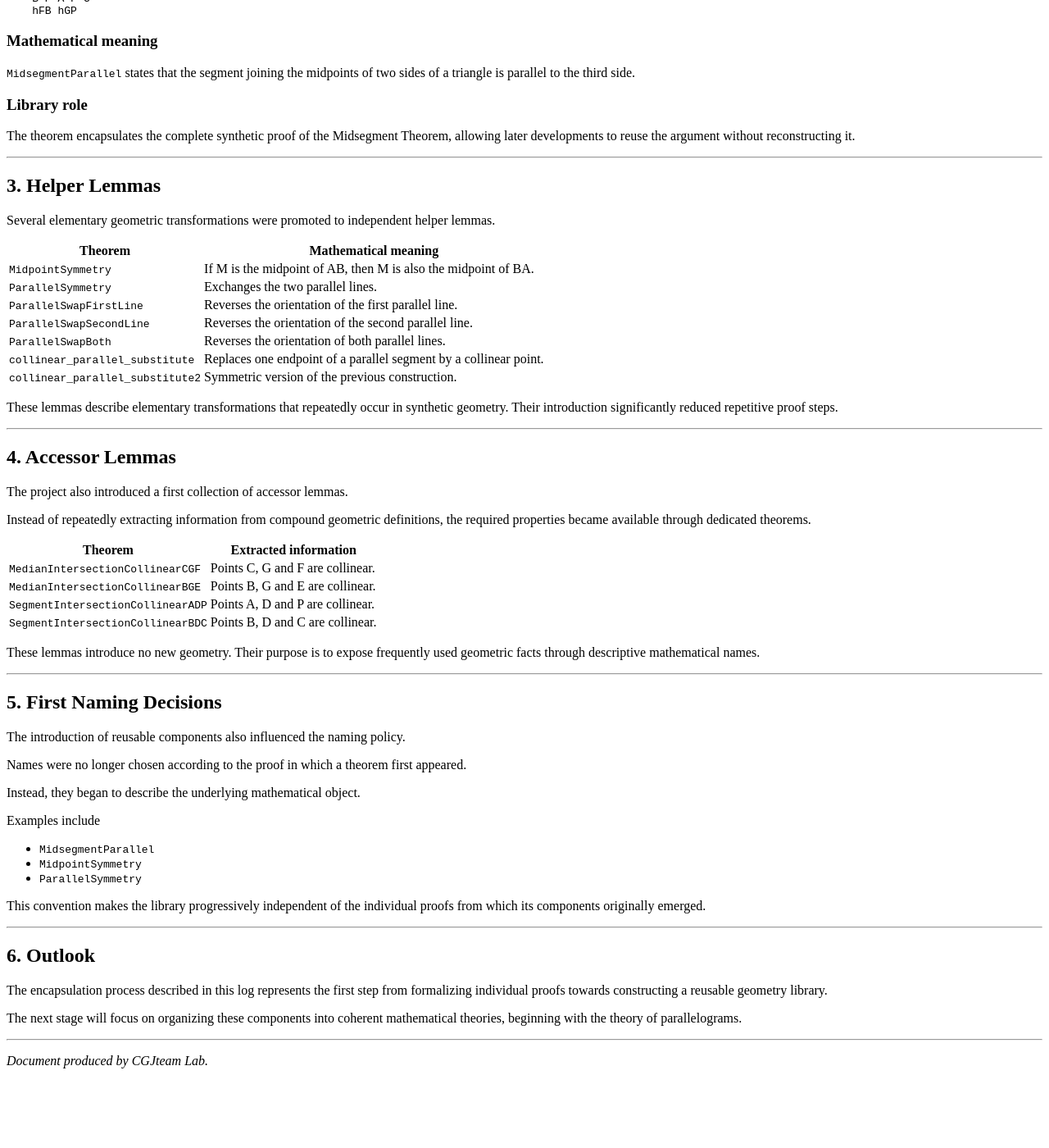
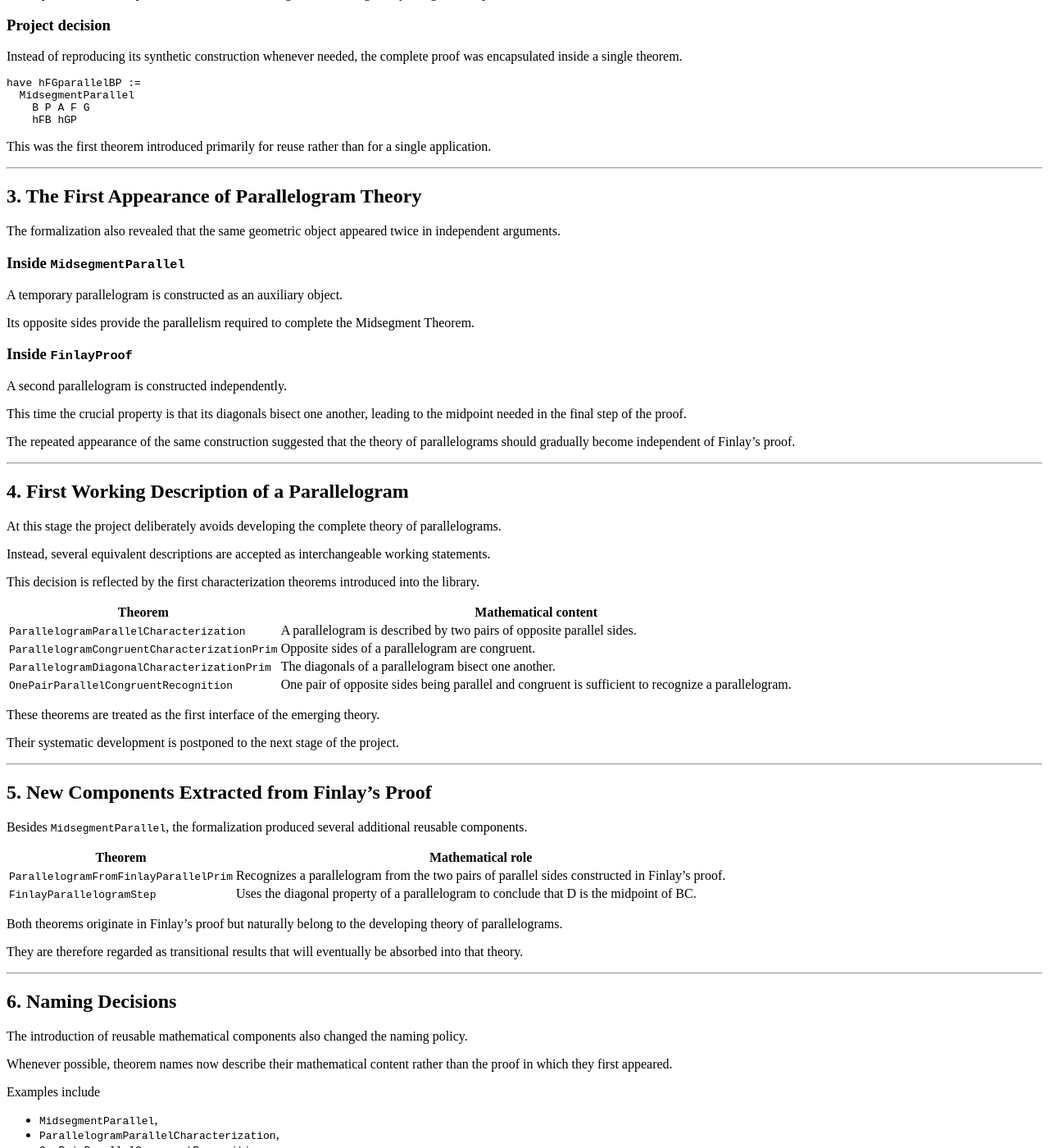
Before and after one commit to cgjteam/cgjteam.github.io, a Jekyll site: the page built from log-003.md, in a window 1280 px wide and 1400 px high, scrolled down 549 px. Shown: the whole window at 82% size. Built offline with Jekyll 4.4.1, drawn with Linux system fonts in a browser that asks for light colours; comment, search, counter and statistics services are not loaded; before the commit the page ends 1868 px from its top, so only the background shows below that; some of the changed text lies outside the part shown.

Commit message:
Update log-003.md

````diff
--- a/log-003.md
+++ b/log-003.md
@@ -3,31 +3,41 @@ layout: default
 title: "Log-003 — Encapsulating Synthetic Arguments"
 ---
 
-# Encapsulating Synthetic Arguments
+# Log-003 — Encapsulating Synthetic Arguments
 
-**How recurring geometric arguments became reusable components of the geometry library.**
+**How the first reusable mathematical components emerged during the formal verification of Finlay's proof.**
 
 **Date:** 2026-07-13
 **Project:** CGJteam Lab
-**Status:** Library Development
+**Status:** Mathematical Development
 
 ---
 
 ## 1. Overview
 
-The formal verification of Finlay's proof produced considerably more than a single verified theorem.
+The formal verification of Finlay's proof revealed that several parts of the argument deserved to become independent mathematical components.
 
-During the implementation, several geometric arguments appeared repeatedly in different parts of the proof. Rather than reconstructing these arguments each time, they were gradually extracted as independent theorems of the developing geometry library.
+Rather than remaining embedded inside a single proof, these constructions were gradually promoted to reusable theorems.
 
-This log records the first stage of that process.
+At the same time, the repeated use of parallelograms suggested the first organizational decisions concerning their future theory.
 
 ---
 
 ## 2. The First Encapsulated Argument
 
-The first complete synthetic argument extracted from the proof was the Midsegment Theorem.
+The first complete argument extracted from the proof became the theorem
 
-Instead of reproducing its construction whenever it was needed, the entire proof was encapsulated as a reusable theorem.
+```lean
+MidsegmentParallel
+```
+
+### Mathematical content
+
+If two points are the midpoints of two sides of a triangle, then the segment joining them is parallel to the third side.
+
+### Project decision
+
+Instead of reproducing its synthetic construction whenever needed, the complete proof was encapsulated inside a single theorem.
 
 ```lean
 have hFGparallelBP :=
@@ -36,74 +46,87 @@ have hFGparallelBP :=
     hFB hGP
 ```
 
-### Mathematical meaning
-
-`MidsegmentParallel` states that the segment joining the midpoints of two sides of a triangle is parallel to the third side.
-
-### Library role
-
-The theorem encapsulates the complete synthetic proof of the Midsegment Theorem, allowing later developments to reuse the argument without reconstructing it.
+This was the first theorem introduced primarily for reuse rather than for a single application.
 
 ---
 
-## 3. Helper Lemmas
+## 3. The First Appearance of Parallelogram Theory
 
-Several elementary geometric transformations were promoted to independent helper lemmas.
+The formalization also revealed that the same geometric object appeared twice in independent arguments.
 
-| Theorem | Mathematical meaning |
-|---------|----------------------|
-| `MidpointSymmetry` | If M is the midpoint of AB, then M is also the midpoint of BA. |
-| `ParallelSymmetry` | Exchanges the two parallel lines. |
-| `ParallelSwapFirstLine` | Reverses the orientation of the first parallel line. |
-| `ParallelSwapSecondLine` | Reverses the orientation of the second parallel line. |
-| `ParallelSwapBoth` | Reverses the orientation of both parallel lines. |
-| `collinear_parallel_substitute` | Replaces one endpoint of a parallel segment by a collinear point. |
-| `collinear_parallel_substitute2` | Symmetric version of the previous construction. |
+### Inside `MidsegmentParallel`
 
-These lemmas describe elementary transformations that repeatedly occur in synthetic geometry. Their introduction significantly reduced repetitive proof steps.
+A temporary parallelogram is constructed as an auxiliary object.
+
+Its opposite sides provide the parallelism required to complete the Midsegment Theorem.
+
+### Inside `FinlayProof`
+
+A second parallelogram is constructed independently.
+
+This time the crucial property is that its diagonals bisect one another, leading to the midpoint needed in the final step of the proof.
+
+The repeated appearance of the same construction suggested that the theory of parallelograms should gradually become independent of Finlay's proof.
 
 ---
 
-## 4. Accessor Lemmas
+## 4. First Working Description of a Parallelogram
 
-The project also introduced a first collection of accessor lemmas.
+At this stage the project deliberately avoids developing the complete theory of parallelograms.
 
-Instead of repeatedly extracting information from compound geometric definitions, the required properties became available through dedicated theorems.
+Instead, several equivalent descriptions are accepted as interchangeable working statements.
 
-| Theorem | Extracted information |
-|---------|-----------------------|
-| `MedianIntersectionCollinearCGF` | Points C, G and F are collinear. |
-| `MedianIntersectionCollinearBGE` | Points B, G and E are collinear. |
-| `SegmentIntersectionCollinearADP` | Points A, D and P are collinear. |
-| `SegmentIntersectionCollinearBDC` | Points B, D and C are collinear. |
+This decision is reflected by the first characterization theorems introduced into the library.
 
-These lemmas introduce no new geometry. Their purpose is to expose frequently used geometric facts through descriptive mathematical names.
+| Theorem | Mathematical content |
+|---------|----------------------|
+| `ParallelogramParallelCharacterization` | A parallelogram is described by two pairs of opposite parallel sides. |
+| `ParallelogramCongruentCharacterizationPrim` | Opposite sides of a parallelogram are congruent. |
+| `ParallelogramDiagonalCharacterizationPrim` | The diagonals of a parallelogram bisect one another. |
+| `OnePairParallelCongruentRecognition` | One pair of opposite sides being parallel and congruent is sufficient to recognize a parallelogram. |
+
+These theorems are treated as the first interface of the emerging theory.
+
+Their systematic development is postponed to the next stage of the project.
 
 ---
 
-## 5. First Naming Decisions
+## 5. New Components Extracted from Finlay's Proof
 
-The introduction of reusable components also influenced the naming policy.
+Besides `MidsegmentParallel`, the formalization produced several additional reusable components.
 
-Names were no longer chosen according to the proof in which a theorem first appeared.
+| Theorem | Mathematical role |
+|---------|-------------------|
+| `ParallelogramFromFinlayParallelPrim` | Recognizes a parallelogram from the two pairs of parallel sides constructed in Finlay's proof. |
+| `FinlayParallelogramStep` | Uses the diagonal property of a parallelogram to conclude that D is the midpoint of BC. |
 
-Instead, they began to describe the underlying mathematical object.
+Both theorems originate in Finlay's proof but naturally belong to the developing theory of parallelograms.
+
+They are therefore regarded as transitional results that will eventually be absorbed into that theory.
+
+---
+
+## 6. Naming Decisions
+
+The introduction of reusable mathematical components also changed the naming policy.
+
+Whenever possible, theorem names now describe their mathematical content rather than the proof in which they first appeared.
 
 Examples include
 
-- `MidsegmentParallel`
-- `MidpointSymmetry`
-- `ParallelSymmetry`
+- `MidsegmentParallel`,
+- `ParallelogramParallelCharacterization`,
+- `OnePairParallelCongruentRecognition`.
 
-This convention makes the library progressively independent of the individual proofs from which its components originally emerged.
+This convention will guide the future organization of the geometry library.
 
 ---
 
-## 6. Outlook
+## 7. Outlook
 
-The encapsulation process described in this log represents the first step from formalizing individual proofs towards constructing a reusable geometry library.
+The first reusable components have now been separated from Finlay's proof.
 
-The next stage will focus on organizing these components into coherent mathematical theories, beginning with the theory of parallelograms.
+The next stage of the project will focus on transforming these components into a coherent formal theory of parallelograms.
 
 ---
 
````
